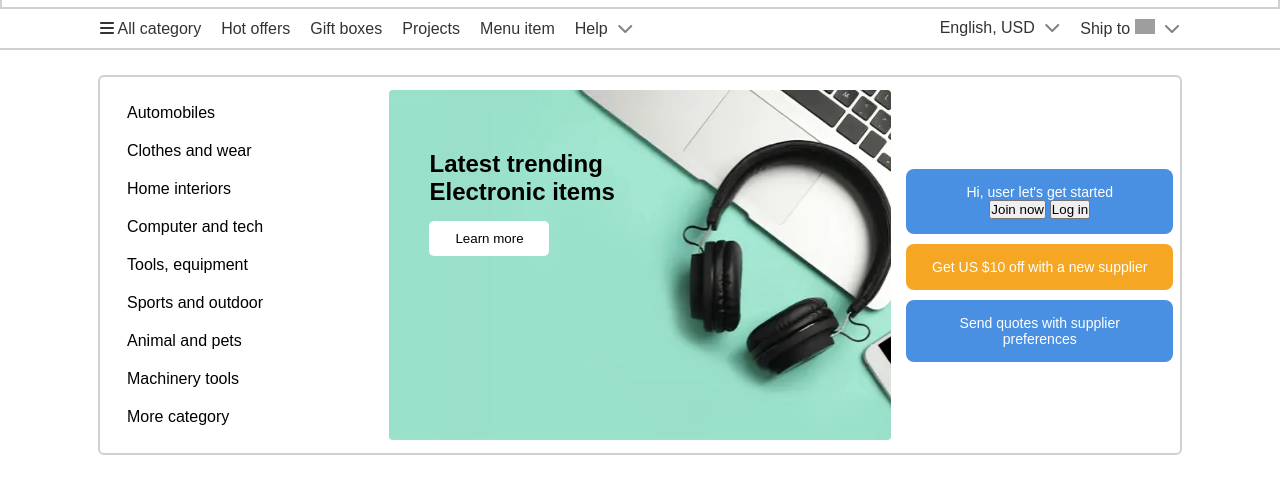
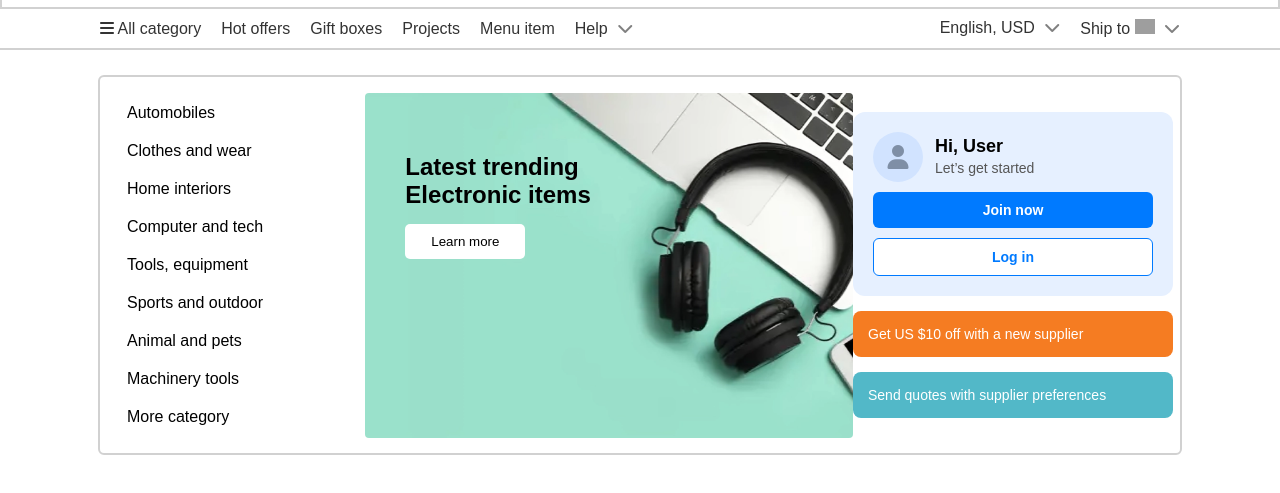
Before and after one commit to Labeebkhan/ecommerce-fullstack-design, a plain HTML site: page index.html in a window 1280 px wide. Shown: the part 61-554 px from the top of the page. Drawn offline with Linux system fonts and the light colour scheme; grey boxes are pictures that could not be loaded.

Commit message:
Still working on Main Container

```diff
--- a/index.html
+++ b/index.html
@@ -79,11 +79,26 @@
             <h2>Latest trending <br><strong>Electronic items</strong></h2>
             <button>Learn more</button>
         </div>
-        <div class="sidebar-right">
-            <div class="blue-box">Hi, user let's get started <br><button>Join now</button> <button>Log in</button></div>
-            <div class="orange-box">Get US $10 off with a new supplier</div>
-            <div class="blue-box">Send quotes with supplier preferences</div>
+
+
+<div class="sidebar-right">
+    <div class="profile-box">
+        <div class="profile-row">
+            <div id="user-avatar" class="avatar">
+                <i class="fa-solid fa-user"></i>
+            </div>
+            <div class="user-info">
+                <h2>Hi, <span id="username">User</span></h2>
+                <p>Let’s get started</p>
+            </div>
         </div>
+        <button class="button join-now">Join now</button>
+        <button class="button log-in">Log in</button>
+    </div>
+
+    <div class="orange-box">Get US $10 off with a new supplier</div>
+    <div class="blue-box">Send quotes with supplier preferences</div>
+</div>
     </div>
 </body>
 </html>
--- a/style/section-main.css
+++ b/style/section-main.css
@@ -18,7 +18,7 @@
 
 .sidebar {
     width: 25%;
-    padding: 10px 10px;
+    padding: 10px 0px 10px 10px;
 }
 
 .sidebar ul {
@@ -30,19 +30,17 @@
     font-size: 16px;
 }
 
-.sidebar li:first-child {
-    padding: 10px;
-    border-radius: 5px;
-}
+
 .sidebar li:hover {
     background-color: #e0ebff; /* Same as the first category */
     font-weight: 600;
     cursor: pointer;
+    border-radius: 5px;
 }
 
 .main-content {
     width: 47%;
-    height: 350px;
+    height: 345px;
     display: flex;
     flex-direction: column;
     text-align: left;
@@ -74,26 +72,110 @@
     margin-top: 15px;
     border-radius: 5px;
 }
-
 .sidebar-right {
-    width: 25%;
+    width: 100%;
+    max-width: 320px;
     display: flex;
     flex-direction: column;
-    gap: 10px;
+    gap: 15px;
+    font-family: Arial, sans-serif;
 }
 
-.sidebar-right div {
+.profile-box {
+    background-color: #e6f0ff;
+    padding: 20px;
+    border-radius: 12px;
+}
+
+/* Make Avatar & Text appear in the same row */
+.profile-row {
+    display: flex;
+    align-items: center; /* Aligns avatar and text in the same row */
+    gap: 12px; /* Space between avatar and text */
+}
+
+/* Avatar Styles */
+.avatar {
+    width: 50px;
+    height: 50px;
+    border-radius: 50%;
+    background-color: #d1e3ff;
+    display: flex;
+    align-items: center;
+    justify-content: center;
+    overflow: hidden;
+}
+
+.avatar i {
+    font-size: 24px;
+    color: #7f8fa6;
+}
+
+/* When user image is loaded, hide the icon */
+.avatar img {
+    width: 100%;
+    height: 100%;
+    border-radius: 50%;
+    display: none;
+    object-fit: cover;
+}
+
+/* User info section is now beside the avatar */
+.user-info {
+    flex-grow: 1; /* Takes up remaining space */
+}
+
+.user-info h2 {
+    font-size: 18px;
+    margin: 0;
+    font-weight: bold;
+    color: #000;
+}
+
+.user-info p {
+    font-size: 14px;
+    margin: 3px 0;
+    color: #555;
+}
+
+/* Buttons */
+.button {
+    display: block;
+    width: 100%;
+    padding: 10px;
+    border-radius: 6px;
+    text-align: center;
+    font-size: 14px;
+    font-weight: bold;
+    text-decoration: none;
+    margin-top: 10px;
+}
+
+.join-now {
+    background-color: #007aff;
+    color: white;
+    border: none;
+}
+
+.log-in {
+    background-color: white;
+    color: #007aff;
+    border: 1px solid #007aff;
+}
+
+/* Boxes */
+.orange-box, .blue-box {
     padding: 15px;
-    text-align: center;
     border-radius: 8px;
+    text-align: left;
     font-size: 14px;
     color: white;
 }
 
-.blue-box {
-    background-color: #4a90e2;
+.orange-box {
+    background-color: #f57c22;
 }
 
-.orange-box {
-    background-color: #f5a623;
+.blue-box {
+    background-color: #52b8c8;
 }
```
